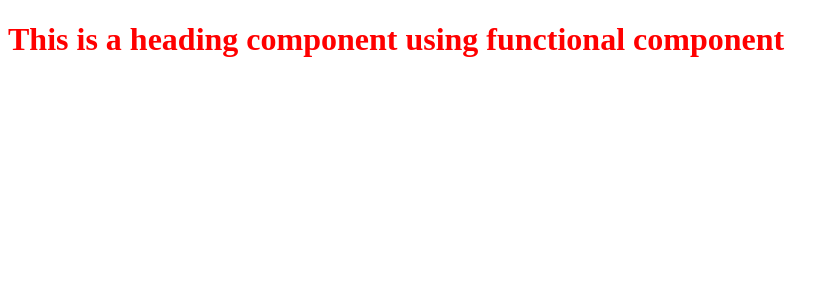
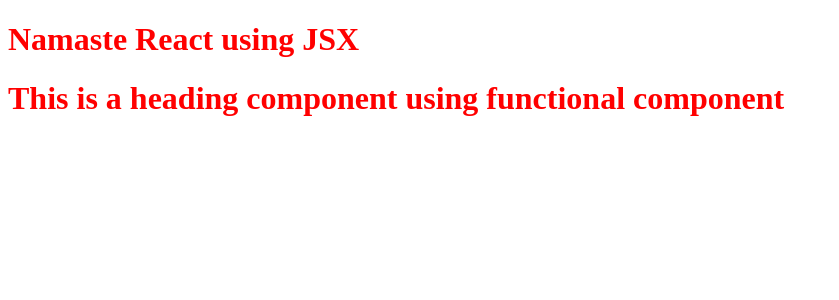
Before and after one commit to JayPatel1104/react-components-basics-with-parcel, a React (Vite) app: page / in a window 1280 px wide. Shown: the top 300 px of the page, without its empty margins (0-839 px from the left). Built offline with nearby package versions, Linux system fonts and the light colour scheme.

Commit message:
accomplished components

```diff
--- a/App.js
+++ b/App.js
@@ -1,18 +1,17 @@
 import React from "react";
 import ReactDOM from "react-dom/client";
 
-const jsxHeading = (
+const title = (
   <h1 className="heading" tabIndex="5">
     Namaste React using JSX{" "}
   </h1>
 );
 
-console.log(jsxHeading);
-
 const root = ReactDOM.createRoot(document.getElementById("root"));
-
+const number = 1000;
 const HeadingComponent = () => (
   <div id="container" className="heading">
+    {title}
     <h1>This is a heading component using functional component</h1>
   </div>
 );
```
Also changed, not shown: importantNotes.txt.
